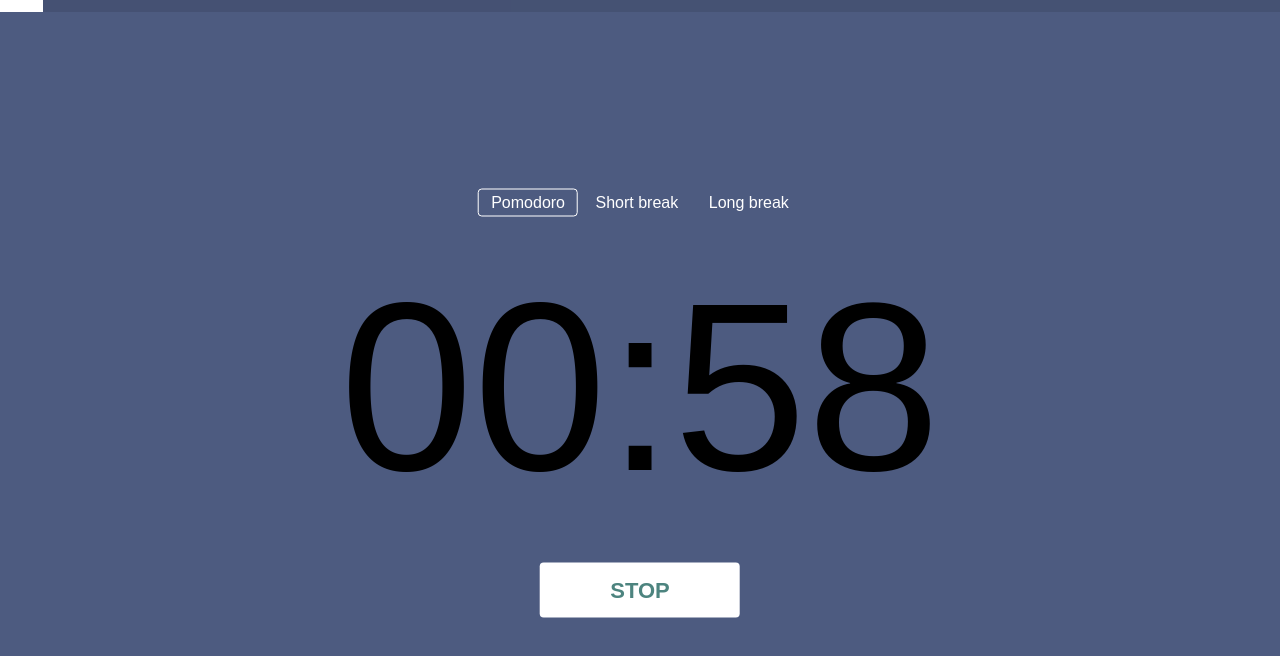
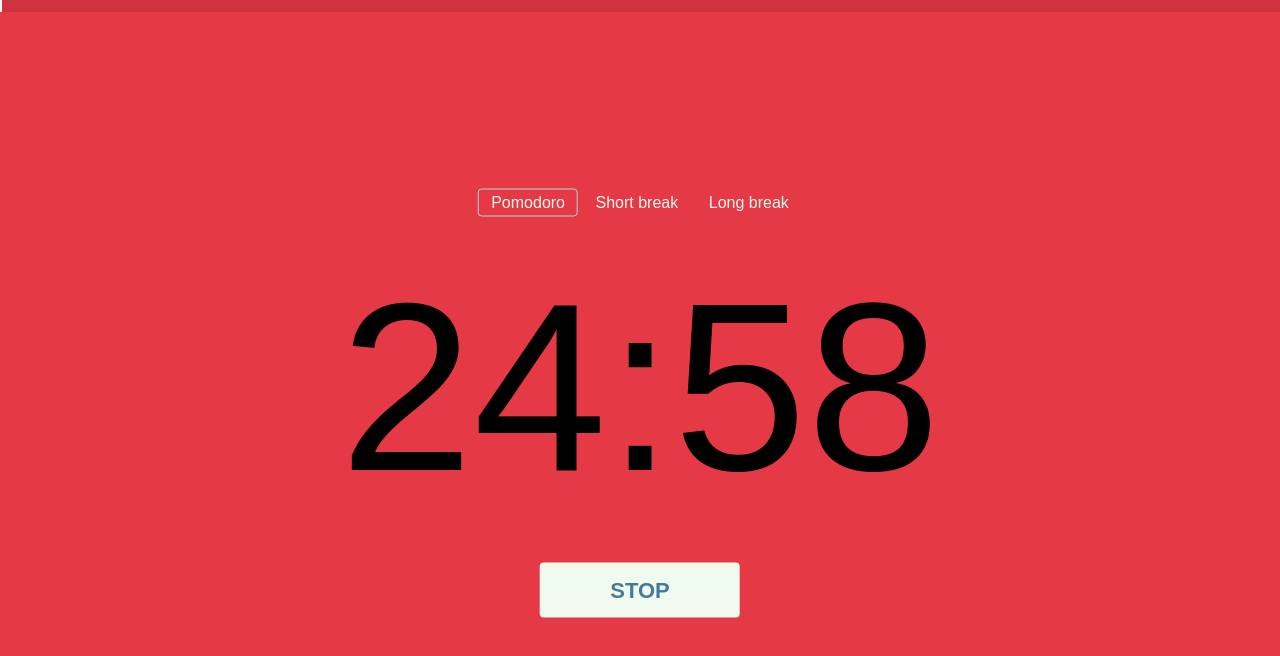
Before and after one commit to Fluffy-Lion/ts-pomodoro, a plain HTML site: page public/index.html in a window 1280 px wide. Both pictures are taken after a click on the button "START". Drawn offline with Linux system fonts and the light colour scheme.

Commit message:
changed style colors

```diff
--- a/public/script.js
+++ b/public/script.js
@@ -2,14 +2,33 @@
 let timer;
 // starting values for timer
 timer = {
-    pomodoro: 1,
-    shortBreak: 1,
-    longBreak: 1,
+    pomodoro: 25,
+    shortBreak: 5,
+    longBreak: 15,
     longBreakInterval: 4,
-    sessions: 3,
+    sessions: 0,
 };
-let interval = setInterval(() => { });
+const timerDisplay = document.querySelector("#timerDisplay");
+const mainButton = document.getElementById("btn");
+// once main button clicked, the data-action attribute is stored in
+// the action variable to check it is equal to start
+mainButton.addEventListener("click", () => {
+    const { action } = mainButton.dataset;
+    if (action === "start") {
+        startTimer();
+    }
+    else {
+        stopTimer();
+    }
+});
 let getRemainingTime;
+let startTimer;
+let stopTimer;
+let updateClock;
+let handleMode;
+let switchMode;
+// let interval: number = <any>setInterval(() => {});
+let interval;
 getRemainingTime = (endTime) => {
     // taking the endtime and subtracting the current to leave
     // with the time remaining for the countdown
@@ -27,7 +46,7 @@ getRemainingTime = (endTime) => {
         seconds,
     };
 };
-let startTimer = () => {
+startTimer = () => {
     let { total } = timer.remainingTime;
     let newDate = new Date();
     let date = newDate.getTime();
@@ -37,7 +56,6 @@ let startTimer = () => {
     if (timer.mode === "pomodoro")
         timer.sessions++;
     let endTime = date + total * 1000;
-    console.log(date - old);
     // changing the button action to stop, changing text content
     // and adding active class
     mainButton.dataset.action = "stop";
@@ -75,26 +93,13 @@ let startTimer = () => {
         }
     }, 1000);
 };
-const mainButton = document.getElementById("btn");
-// once main button clicked, the data-action attribute is stored in
-// the action variable to check it is equal to start
-mainButton.addEventListener("click", () => {
-    const { action } = mainButton.dataset;
-    if (action === "start") {
-        startTimer();
-    }
-    else {
-        stopTimer();
-    }
-});
-const stopTimer = () => {
+stopTimer = () => {
     clearInterval(interval);
     mainButton.dataset.action = "start";
     mainButton.textContent = "start";
     mainButton.classList.remove("active");
 };
-const modeButtons = document.querySelector("#mode-buttons");
-const updateClock = () => {
+updateClock = () => {
     const { remainingTime } = timer;
     // had to change version on JS to ES2017 to use padStart
     // pad start passes current string with another
@@ -107,14 +112,15 @@ const updateClock = () => {
     sec.textContent = seconds;
     console.log("minutes: ", remainingTime.minutes);
     console.log("seconds: ", remainingTime.seconds);
-    const text = timer.mode === 'pomodoro' ? 'get back to work' : 'time to take a break';
+    const text = timer.mode === "pomodoro" ? "get back to work" : "time to take a break";
     document.title = `${minutes}:${seconds} - ${text}`;
     let progress = document.getElementById("progress");
     // typeof give the type { timer object }
     // keyof literal type union
-    progress.value = timer[timer.mode] * 60 - timer.remainingTime.total;
+    progress.value =
+        timer[timer.mode] * 60 - timer.remainingTime.total;
 };
-const switchMode = (mode) => {
+switchMode = (mode) => {
     var _a;
     // updating the mode and remaining time property
     timer.mode = mode;
@@ -135,10 +141,10 @@ const switchMode = (mode) => {
     // css custom properties
     document.body.style.backgroundColor = `var(--${timer.mode})`;
     let progress = document.getElementById("progress");
-    progress.setAttribute('max', timer.remainingTime.total);
+    progress.setAttribute("max", timer.remainingTime.total);
     updateClock();
 };
-const handleMode = (e) => {
+handleMode = (e) => {
     // have to specify that its an element
     // detecting a click on any of the buttons
     const target = e.target;
@@ -150,9 +156,8 @@ const handleMode = (e) => {
     switchMode(mode);
     stopTimer();
 };
+const modeButtons = document.querySelector("#mode-buttons");
 modeButtons.addEventListener("click", handleMode);
-const timerDisplay = document.querySelector("#timerDisplay");
-// const startTimer = document.querySelector("#startTimer") as HTMLButtonElement;
 // console.log(timer);
 //added at the start so it has pomodoro as first value
 document.addEventListener("DOMContentLoaded", () => {
--- a/public/style.css
+++ b/public/style.css
@@ -9,9 +9,9 @@ html {
   }
 
   :root {
-    --pomodoro: hsl(223, 25%, 40%);
-    --shortBreak: hsl(48, 23%, 40%);
-    --longBreak: hsl(105, 16%, 40%);
+    --pomodoro: #e63946;
+    --shortBreak: #457b9d;
+    --longBreak: #1d3557;
   }
 
   body {
@@ -34,7 +34,7 @@ html {
   }
 
   progress::-webkit-progress-value {
-    background-color: #fff;
+    background-color: #f1faee;
   }
 
   .timer {
@@ -62,7 +62,7 @@ html {
     cursor: pointer;
     box-shadow: none;
     font-weight: 300;
-    color: #fff;
+    color: #f1faee;
     border: 1px solid transparent;
     margin: 0px;
     border-radius: 4px;
@@ -71,19 +71,19 @@ html {
   }
 
   .mode-button.active {
-    border-color: #fff;
+    border-color: #a8dadc;
   }
 
   .main-button {
     cursor: pointer;
-    box-shadow: rgb(235, 235, 235) 0px 6px 0px;
+    box-shadow: #a8dadc 0px 6px 0px;
     font-size: 22px;
     height: 55px;
     text-transform: uppercase;
-    color: hsl(175, 26%, 41%);
+    color: #457b9d;
     font-weight: bold;
     width: 200px;
-    background-color: white;
+    background-color: #f1faee;
     border-width: initial;
     border-style: none;
     margin: 20px 0px 0px;
```
Also changed, not shown: 1 other file.
